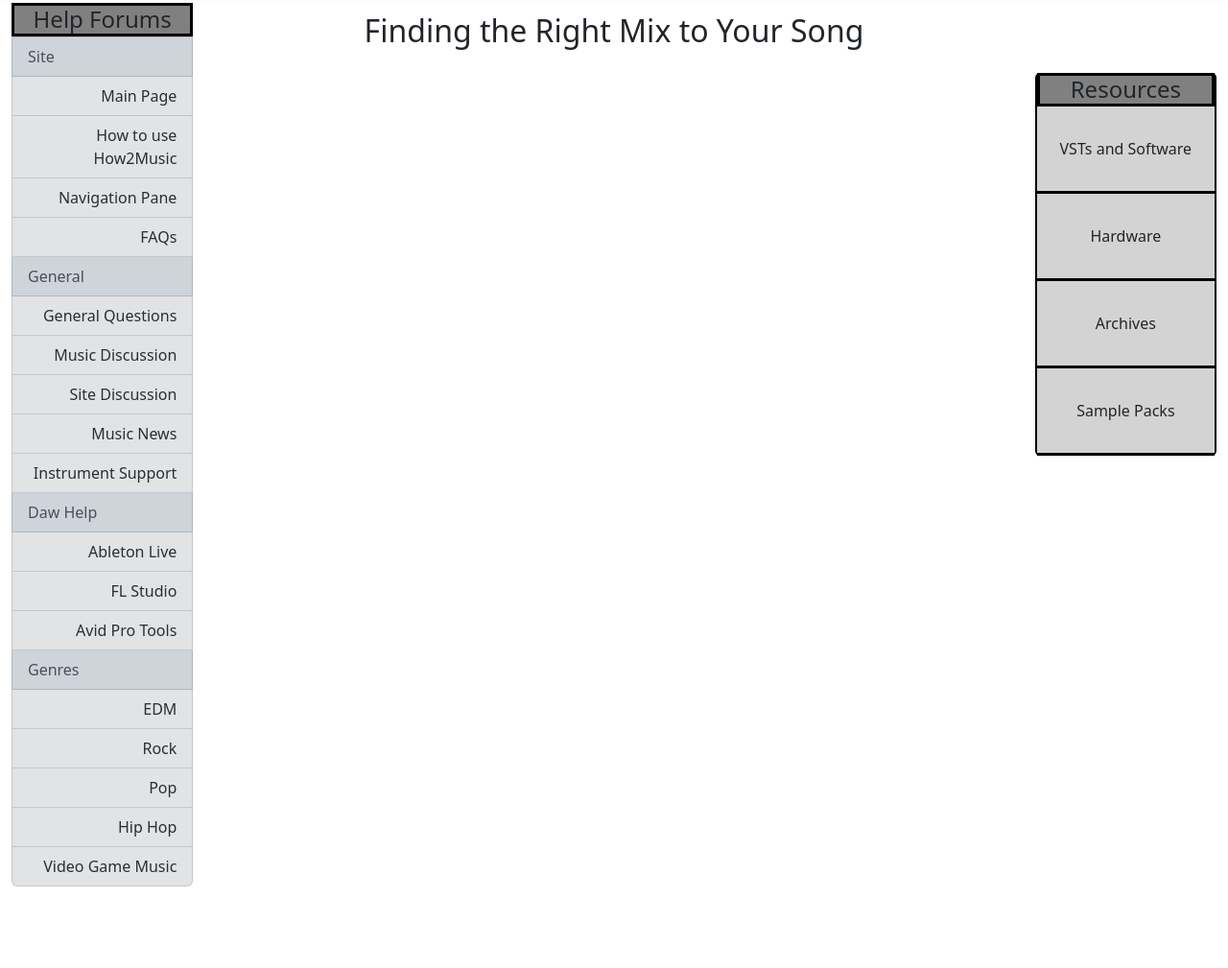
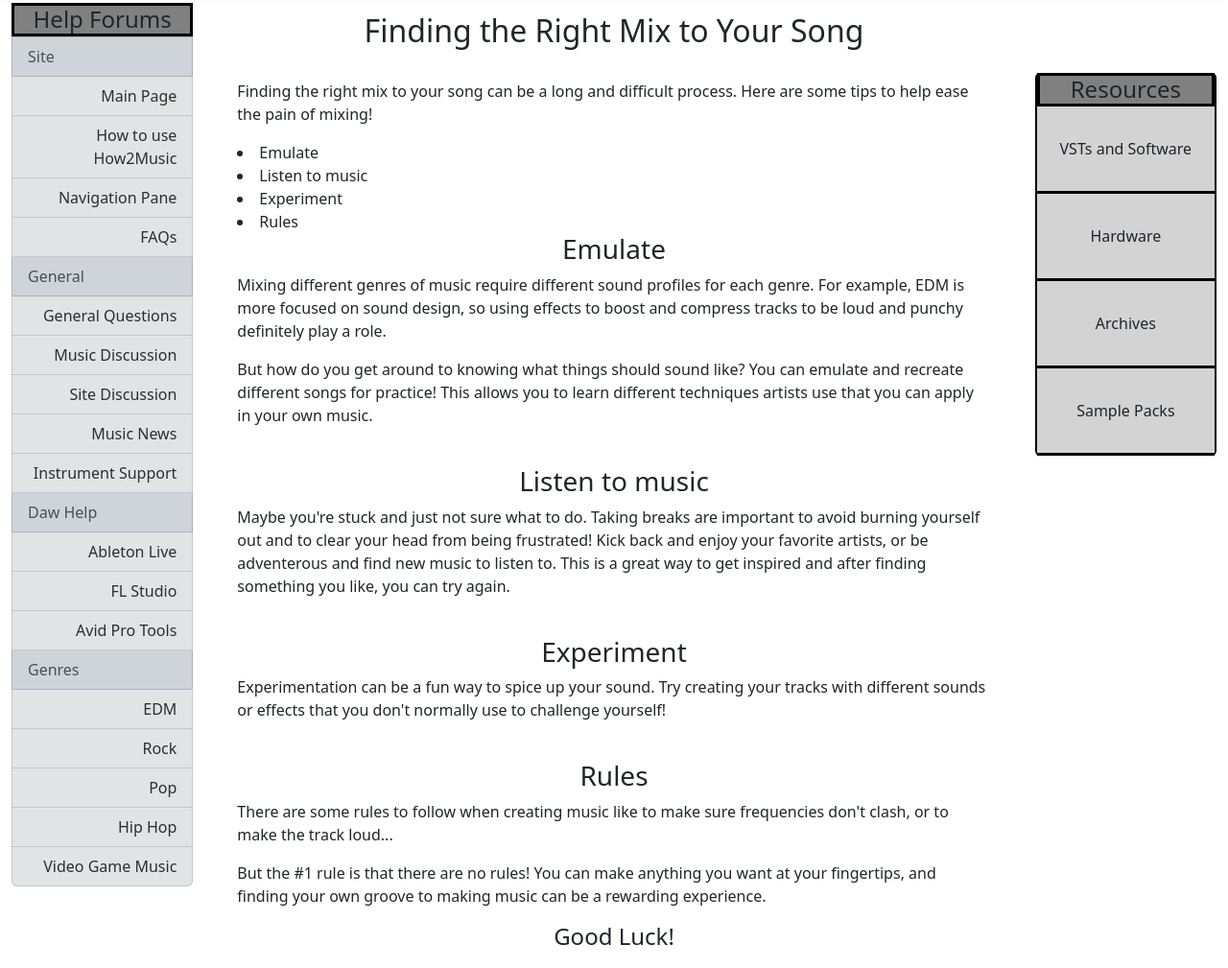
Before and after one commit to nscior/final_project, a plain HTML site: page mixing.html in a window 1280 px wide. Shown: the part 124-1133 px from the top of the page at 96% size. Before the commit the page ends 1048 px from the top, so only its background shows below. Drawn offline with nearby package versions, Linux system fonts and the light colour scheme.

Commit message:
mixing article

```diff
--- a/mixing.html
+++ b/mixing.html
@@ -92,6 +92,38 @@
                             <div class="row">
                                 <div class="col">
                                     <h2>Finding the Right Mix to Your Song</h2>
+                                    <div class="article">
+                                        <br>
+                                        <p>Finding the right mix to your song can be a long and difficult process. Here are some tips to help ease the pain of mixing!</p>
+
+                                        <li>Emulate</li>
+                                        <li>Listen to music</li>
+                                        <li>Experiment</li>
+                                        <li>Rules</li>
+                                    </div>
+                                    <h3>Emulate</h3>
+                                    <div class="article">
+                                        <p>Mixing different genres of music require different sound profiles for each genre. For example, EDM is more focused on sound design, so using effects to boost and compress tracks to be loud and punchy definitely play a role.</p>
+
+                                        <p>But how do you get around to knowing what things should sound like? You can emulate and recreate different songs for practice! This allows you to learn different techniques artists use that you can apply in your own music.</p>
+                                    </div>
+                                    <br>
+                                    <h3>Listen to music</h3>
+                                    <div class="article">
+                                        <p>Maybe you're stuck and just not sure what to do. Taking breaks are important to avoid burning yourself out and to clear your head from being frustrated! Kick back and enjoy your favorite artists, or be adventerous and find new music to listen to. This is a great way to get inspired and after finding something you like, you can try again.</p>
+                                    </div>
+                                    <br>
+                                    <h3>Experiment</h3>
+                                    <div class="article">
+                                        <p>Experimentation can be a fun way to spice up your sound. Try creating your tracks with different sounds or effects that you don't normally use to challenge yourself! </p>
+                                    </div>
+                                    <br>
+                                    <h3>Rules</h3>
+                                    <div class="article">
+                                        <p>There are some rules to follow when creating music like to make sure frequencies don't clash, or to make the track loud...</p>
+                                        <p>But the #1 rule is that there are no rules! You can make anything you want at your fingertips, and finding your own groove to making music can be a rewarding experience.</p>
+                                    </div>
+                                    <h4>Good Luck!</h4>
                                 </div>
                             </div>
                         </div>
```
